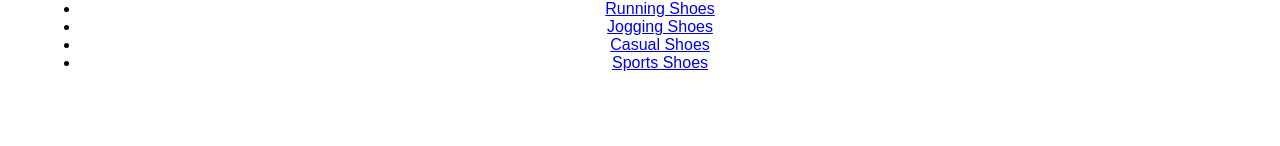
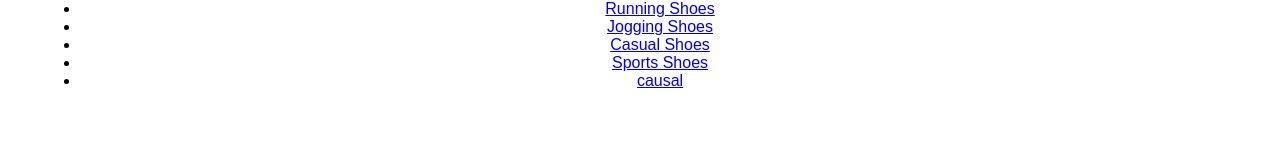
Before and after one commit to nitheesh018/shoewebsite, a React (Create React App) app: page /categories in a window 1280 px wide. Shown: the part 154-300 px from the top of the page. Built offline with nearby package versions, Linux system fonts and the light colour scheme.

Commit message:
added comments

```diff
--- a/src/components/ProductCategories.js
+++ b/src/components/ProductCategories.js
@@ -2,7 +2,8 @@ import React from 'react';
 import { Link } from 'react-router-dom';
 
 function ProductCategories() {
-  const categories = ['Running Shoes', 'Jogging Shoes', 'Casual Shoes', 'Sports Shoes'];
+  const categories = ['Running Shoes', 'Jogging Shoes', 'Casual Shoes', 'Sports Shoes','causal'];
+  /* hello good evening!! */
 
   return (
     <div>
--- a/src/components/product.js
+++ b/src/components/product.js
@@ -1,8 +1,11 @@
 import React from 'react';
 function product() {
+  const category = ['Gym Shoes', 'School Shoes'];
 
   return (
         <div>
+          <h1>Welcome to The Shoes</h1>
+          <p>Find your perfect pair of shoes today!</p>
 
         </div>
       );
```
